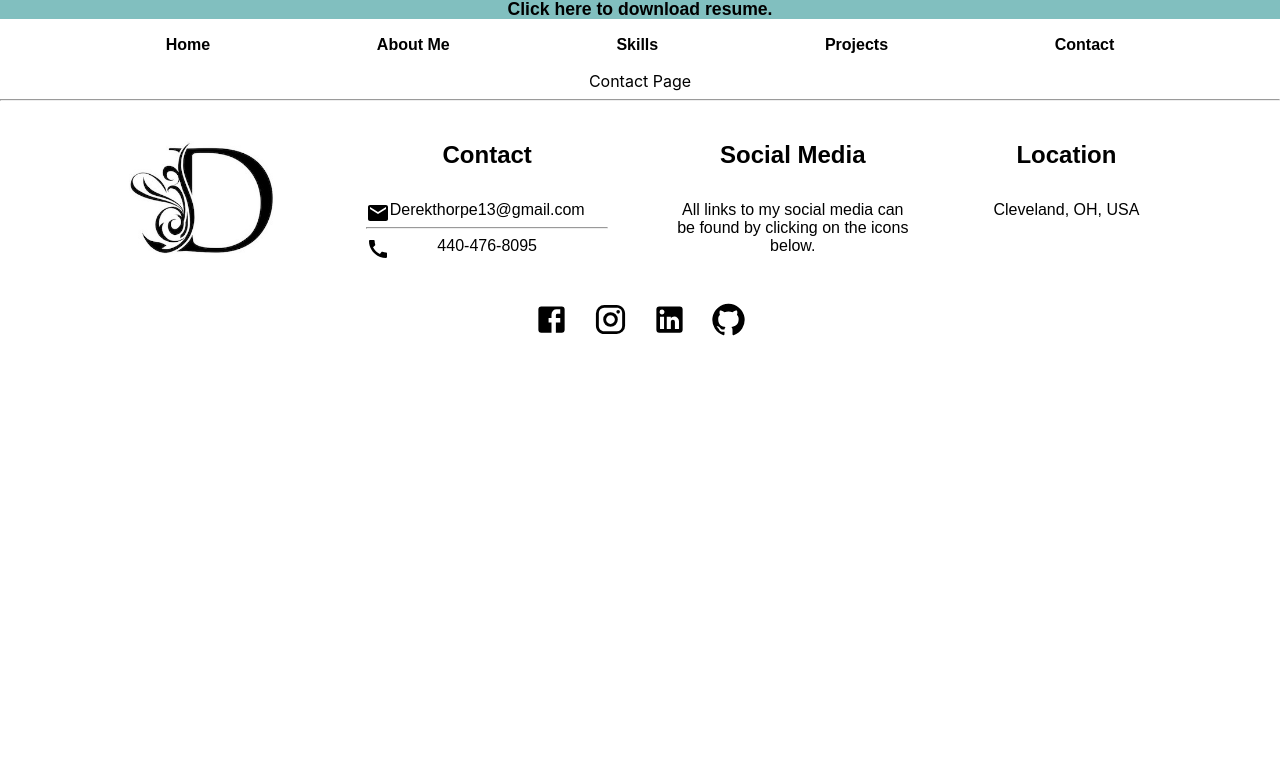
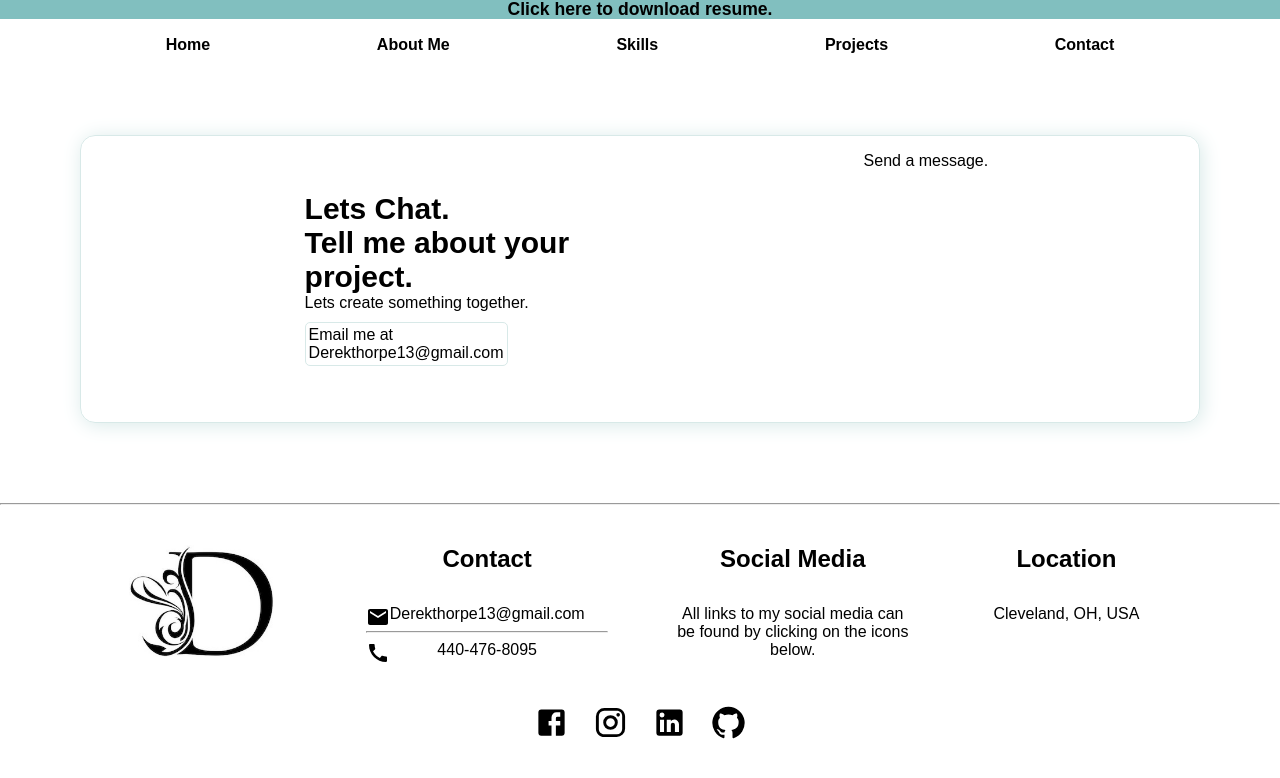
Before and after one commit to DThorpe13/2023_portfolio, a React (Create React App) app: page /contact in a window 1280 px wide. Shown: the top 778 px of the page. Built offline with nearby package versions, Linux system fonts and the light colour scheme.

Commit message:
contact page started

```diff
--- /dev/null
+++ b/src/components/contact/contact.css
@@ -0,0 +1,23 @@
+.contact-lead-container {
+    border: 1px solid #d8e9e8;
+    margin: 5em;
+    border-radius: 15px;
+    box-shadow:2px 2px 20px #d8e9e8;
+}
+.contact-sec-container {
+    text-align: left;
+}
+.contact-col-left {
+    margin: 5% 20%;
+}
+.contact-chat-para {
+    font-size: 30px;
+    font-weight: 600;
+}
+.contact-mailer {
+    border: 1px solid #d8e9e8;
+    border-radius: 5px;
+    display: inline-block;
+    padding: 3px;
+    margin-top: 10px;
+}
--- /dev/null
+++ b/src/components/contact/contact.js
@@ -0,0 +1,26 @@
+import React from 'react';
+import './contact.css';
+
+const contact = () => {
+  return (
+    <div className='contact-background'>
+        <div className='contact-lead-container'>
+            <div className='columns-container contact-sec-container'>
+                <div className='col-lg-6 col-xs-12 contact-col-left'>
+                    <p className='contact-chat-para'>Lets Chat.<br />Tell me about your project.</p>
+                    <p>Lets create something together.</p>
+                    <p className='contact-mailer'>Email me at <br /> Derekthorpe13@gmail.com</p>
+                </div>
+                <div className='col-lg-6 col-xs-12 contact-col-right'>
+                    <div>
+                        <p>Send a message.</p>
+
+                    </div>
+                </div>
+            </div>
+        </div>
+    </div>
+  )
+}
+
+export default contact
--- a/src/pages/Contact.js
+++ b/src/pages/Contact.js
@@ -1,8 +1,9 @@
-import React from 'react'
+import React from 'react';
+import ContactMe from '../components/contact/contact';
 
 const Contact = () => {
   return (
-    <div>Contact Page</div>
+    <div><ContactMe /></div>
   )
 }
 
```
